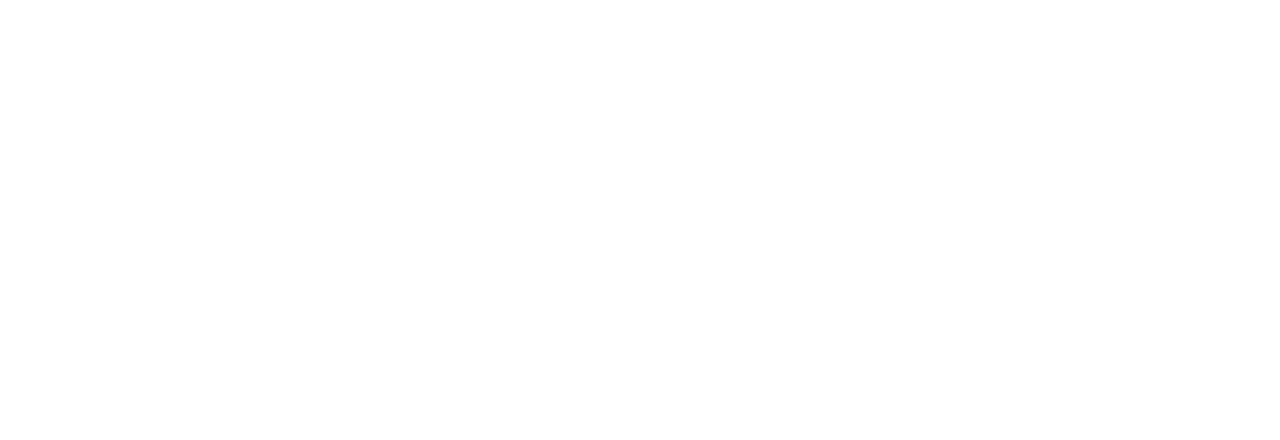
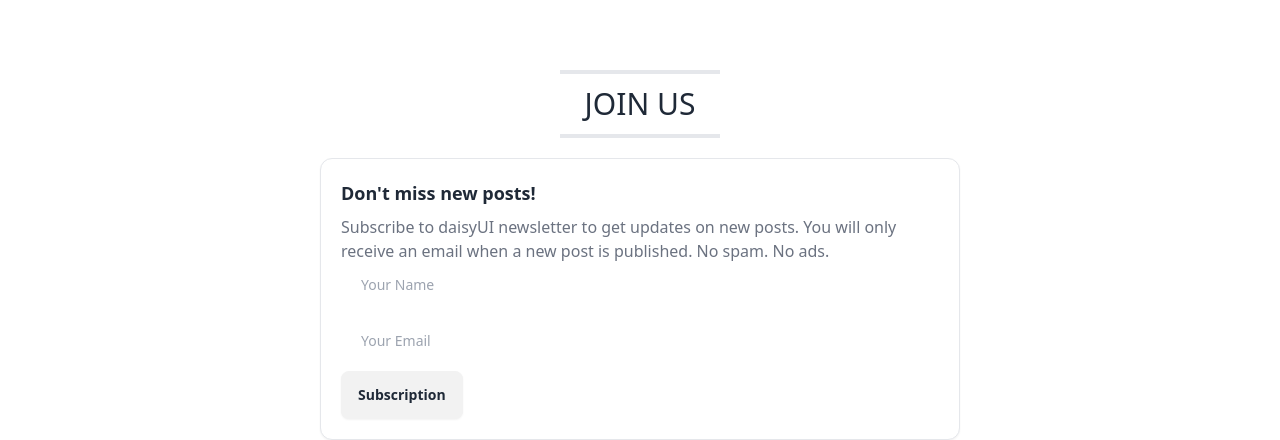
Before and after one commit to hulk-code/Fitness-House, a React (Vite) app: page / in a window 1280 px wide. Shown: the part 1472-1912 px from the top of the page. Before the commit the page ends 1566 px from the top, so only its background shows below. Built offline with nearby package versions, Linux system fonts and the light colour scheme; no server answers.

Commit message:
user Subscription

```diff
--- a/package.json
+++ b/package.json
@@ -23,6 +23,7 @@
     "react": "^18.2.0",
     "react-awesome-slider": "^4.1.0",
     "react-dom": "^18.2.0",
+    "react-hook-form": "^7.48.2",
     "react-icons": "^4.12.0",
     "react-responsive-carousel": "^3.2.23",
     "react-router-dom": "^6.20.0",
--- /dev/null
+++ b/src/Hook/UseAxiousSecure/UseaxiosSecure.jsx
@@ -0,0 +1,12 @@
+import axios from "axios";
+
+const axiosSecure=axios.create({
+    baseURL:"http://localhost:5000"
+})
+
+const UseaxiosSecure = () => {
+    return axiosSecure
+
+};
+
+export default UseaxiosSecure;
--- a/src/Pages/Home/Home/Home.jsx
+++ b/src/Pages/Home/Home/Home.jsx
@@ -6,6 +6,7 @@
 import Posts from "../../Posts/Posts";
 
 import FeaturedSection from "../FeaturedSection/FeaturedSection";
+import SubscribeNow from "../SubscribeNow/SubscribeNow";
 
 
 const Home = () => {
@@ -18,6 +19,7 @@
             <Classes></Classes>
           <ClientReview></ClientReview>
           <Posts></Posts>
+          <SubscribeNow></SubscribeNow>
 
         </div>
     );
--- /dev/null
+++ b/src/Pages/Home/SubscribeNow/SubscribeNow.jsx
@@ -0,0 +1,41 @@
+import axios from "axios";
+import Sectiontitle from "../SharedPage/SectionTitle/SectionTitle";
+import { useForm } from "react-hook-form"
+import UseaxiosSecure from "../../../Hook/UseAxiousSecure/UseaxiosSecure";
+
+const SubscribeNow = () => {
+    const axiosSecure=UseaxiosSecure()
+    const { register, handleSubmit } = useForm()
+    const onSubmit = (data) => {
+        axiosSecure.post('/Subscriber', data)
+            .then(res => {
+                console.log(res.data);
+            })
+    }
+    return (
+        <div className="w-1/2 mx-auto">
+            <Sectiontitle heading='Join Us'></Sectiontitle>
+            <div className="flex flex-col bg-white border shadow-sm rounded-xl dark:bg-slate-900 dark:border-gray-700 dark:shadow-slate-700/[.7]">
+                <div className="p-4 md:p-5">
+                    <h3 className="text-lg font-bold text-gray-800 dark:text-white">
+                        Don't miss new posts!
+                    </h3>
+                    <p className="mt-2 text-gray-500 dark:text-gray-400">
+                        Subscribe to daisyUI newsletter to get updates on new posts.
+
+                        You will only receive an email when a new post is published. No spam. No ads.
+                    </p>
+                    <div >
+                        <form onSubmit={handleSubmit(onSubmit)}>
+                            <input type="text"  {...register("name")} className="py-3 mb-3 px-5 block w-full border-gray-200 rounded-full text-sm focus:border-blue-500 focus:ring-blue-500 disabled:opacity-50 disabled:pointer-events-none dark:border-gray-700 dark:text-gray-400 dark:focus:ring-gray-600" placeholder="Your Name" />
+                            <input type="email"  {...register("email", { required: true })} className="py-3 px-5 block w-full border-gray-200 rounded-full text-sm focus:border-blue-500 focus:ring-blue-500 disabled:opacity-50 disabled:pointer-events-none dark:border-gray-700 dark:text-gray-400 dark:focus:ring-gray-600" placeholder="Your Email" />
+                            <button className="btn mt-2">Subscription</button>
+                        </form>
+                    </div>
+                </div>
+            </div>
+        </div>
+    );
+};
+
+export default SubscribeNow;
--- a/src/Pages/Posts/PostDetails/PostDetails.jsx
+++ b/src/Pages/Posts/PostDetails/PostDetails.jsx
@@ -1,20 +1,22 @@
 import { Link } from "react-router-dom";
 
 
-const PostDetails = ({blog}) => {
-  const{_id ,title ,newsContent}=blog;
+const PostDetails = ({ blog }) => {
+    const { _id, title, newsContent } = blog;
     return (
         <div>
             <> <div className="space-y-5 md:space-y-8">
-              <div className="space-y-3">
+                <div className=" p-6">
                     <h2 className="text-2xl font-bold md:text-3xl">{title}</h2>
 
 
+                    <div>
 
                         {
-             newsContent.length>200 ?  <p className="text-lg text-gray-800">{newsContent.slice(0,200)}<Link className="text-red-700" to={`/readmore/${_id}`}>Read More...</Link> </p>
+                            newsContent.length > 200 ? <p className="text-lg text-gray-800">{newsContent.slice(0, 200)}<Link className="text-red-700" to={`/readmore/${_id}`}>Read More...</Link> </p>
                                 : <p className="text-lg text-gray-800">{newsContent}</p>
                         }
+                    </div>
 
 
 
--- a/src/Pages/Posts/Posts.jsx
+++ b/src/Pages/Posts/Posts.jsx
@@ -23,7 +23,7 @@
       <div className="max-w-3xl px-4 pt-6 lg:pt-10 pb-12 sm:px-6 lg:px-8 mx-auto text-black">
         <div className="max-w-2xl">
 
-          <div className="flex justify-between items-center mb-6">
+          <div >
             {
               blogs.map(blog => <PostDetails key={blog._id} blog={blog}></PostDetails>)
             }
--- a/src/Pages/Posts/ReadMore/ReadMore.jsx
+++ b/src/Pages/Posts/ReadMore/ReadMore.jsx
@@ -1,12 +1,26 @@
-import { useParams } from "react-router-dom";
+import { useLoaderData } from "react-router-dom";
 
 
 const ReadMore = () => {
-    const{id}=useParams()
-    console.log(id);
+    const readaMoreData = useLoaderData();
+
+    const { img, title, authorName, newsContent } = readaMoreData
     return (
-        <div>
-
+        <div >
+            <div className="flex items-center">
+                <div className="avatar lg:mt-32 mb-5">
+                    <div className="w-24 rounded-full ring ring-primary ring-offset-base-100 ring-offset-2">
+                        <img src={img} />
+                    </div>
+                    <div >
+                        <h1 >{authorName}</h1>
+                    </div>
+                </div>
+            </div>
+            <div className="w-9/12 mx-auto" >
+                <p className="text-2xl font-blod">{title}</p>
+                <p>{newsContent}</p>
+            </div>
         </div>
     );
 };
--- a/src/Router/Router.jsx
+++ b/src/Router/Router.jsx
@@ -8,6 +8,7 @@
 import Root from "../Layout/Root/Root";
 import Home from "../Pages/Home/Home/Home";
 import ReadMore from "../Pages/Posts/ReadMore/ReadMore";
+
   const router = createBrowserRouter([
     {
       path: "/",
@@ -20,7 +21,8 @@
         },
         {
           path: "/readmore/:id",
-          element:<ReadMore></ReadMore> ,
+          element:<ReadMore></ReadMore>,
+          loader:({params}) => fetch(`http://localhost:5000/blogs/${params.id}`)
         },
       ],
     },
```
Also changed, not shown: src/Hook/UseAxiousPublic/UseaxiosUser.jsx (deleted, +0 -12 lines), 1 other file (tests, documents, lock files or other folders). Lines whose indentation alone changed are shown as unchanged.
